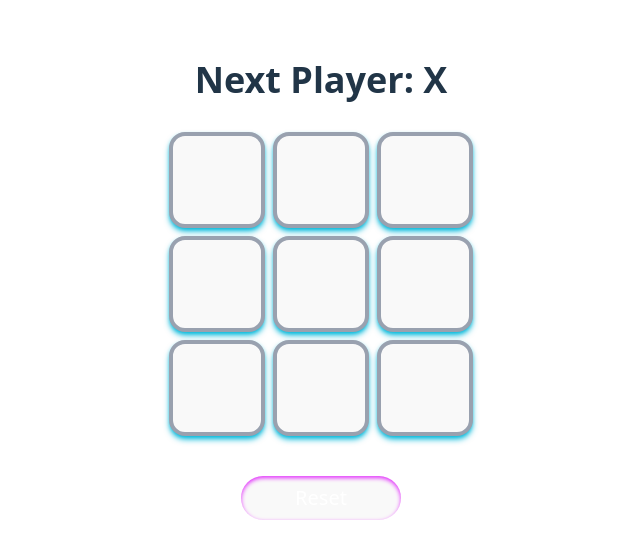
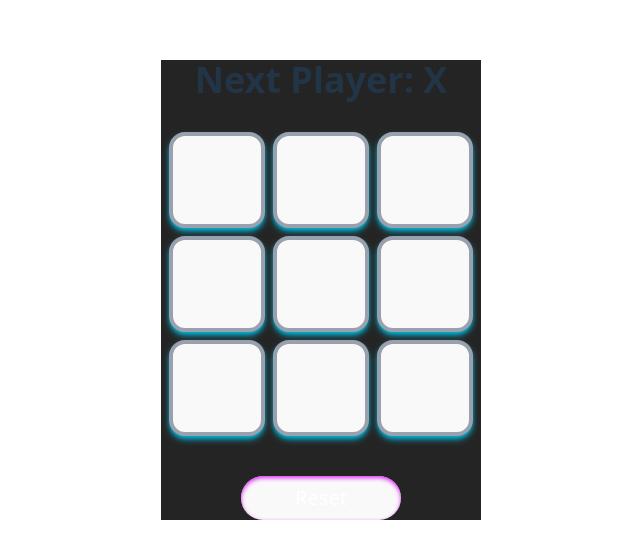
Before and after one commit to ObsidianAstralis/boring-game, a React (Vite) app in the folder app/: page / in a window 1280 px wide. Shown: the part 110-668 px from the top of the page, without its empty margins (319-959 px from the left). Built offline with nearby package versions, Linux system fonts and the light colour scheme.

Commit message:
Revised on the background-color of the frontend app.

```diff
--- a/app/src/App.css
+++ b/app/src/App.css
@@ -1,6 +1,6 @@
 #root {
     max-width: 1280px;
     margin: 0 auto;
-    /* padding: 2rem; */
+    background-color: #242424;
     text-align: center;
 }
```
